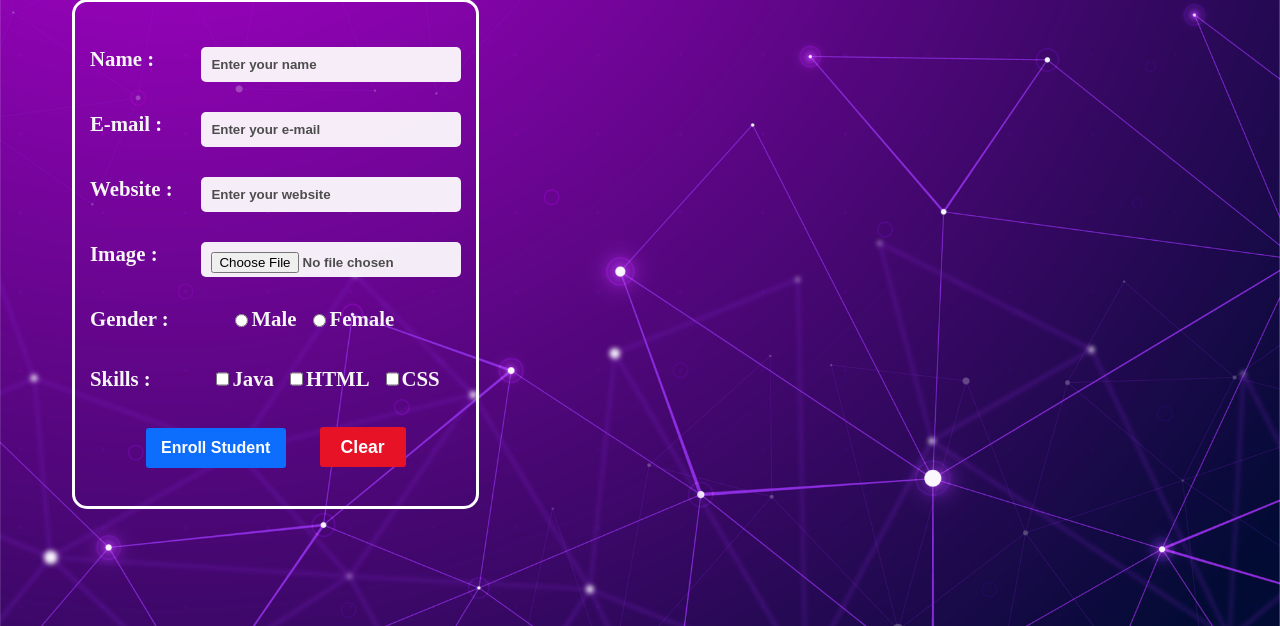
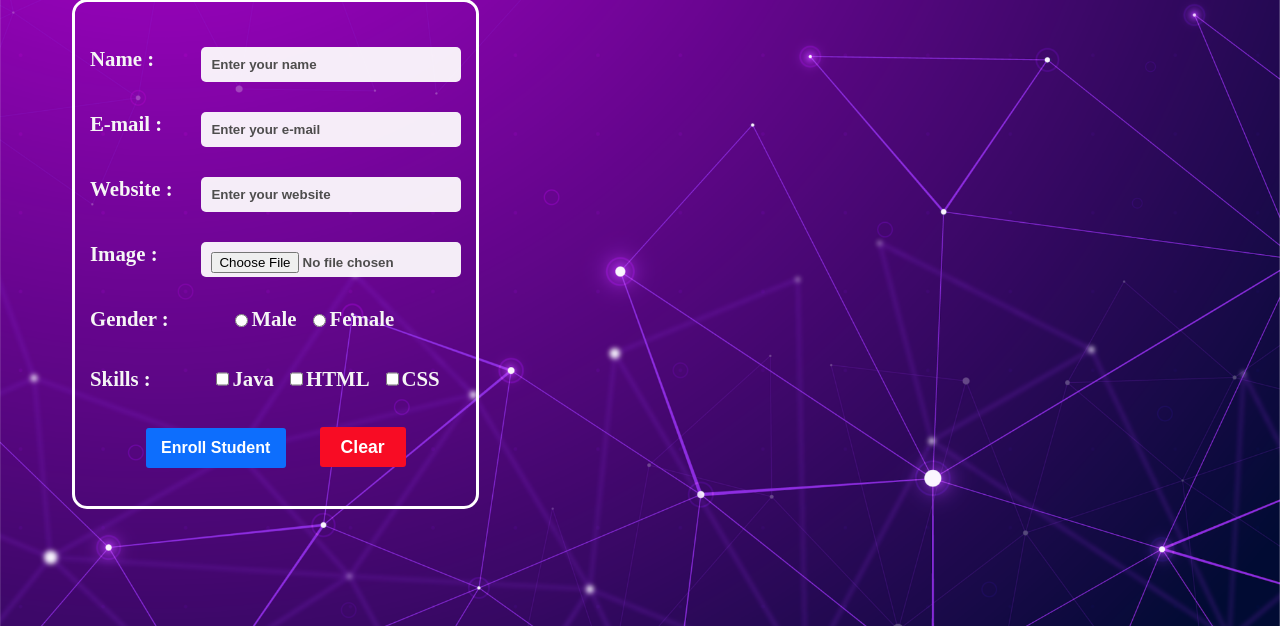
Before and after one commit to manoj-mj2001/LGMVIP-WD_Tasks, a PHP site: page / in a window 1280 px wide. Shown: the part 174-800 px from the top of the page. Run offline with PHP 8.4, Linux system fonts and the light colour scheme.

Commit message:
task-03 done

```diff
--- a/LGMVIP-WD_Task-03-Student Registration Form/style.css
+++ b/LGMVIP-WD_Task-03-Student Registration Form/style.css
@@ -156,13 +156,13 @@ h3{
 }
 
 .submit:hover {
- transition: all 0.4s ease-in-out;
+ transition: all 0.4s ease-in;
  transform: scale(1.2);
 }
 
 .reset{
   width:86px;
-  background-color:#e81227;
+  background-color:#f80c24;
   font-size: 1.1rem;
 }
 
```
